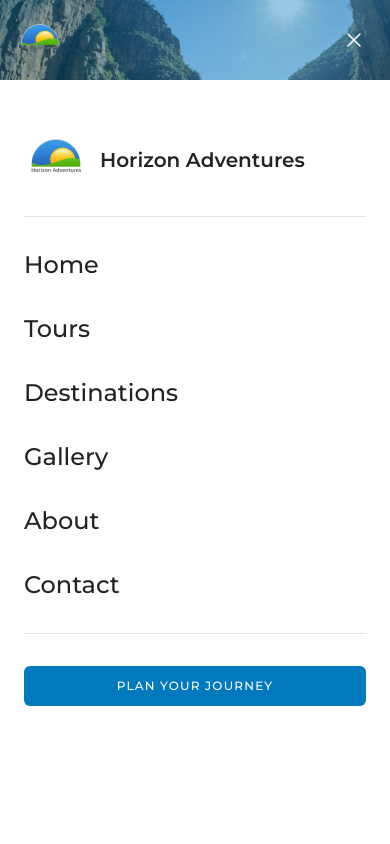
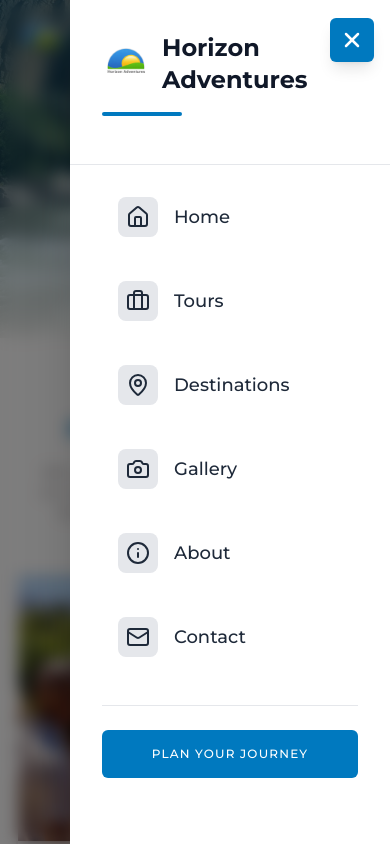
Before and after one commit to Lethabo-T-Molefe/horizon-adventures, a Next.js app: page /tours in a window 390 px wide. Both pictures are taken after a click on the button "Toggle menu". Shown: the top 844 px of the page. Built offline with nearby package versions, Linux system fonts and the light colour scheme.

Commit message:
Fixed navbar responsiveness issues on mobile devices

```diff
--- a/components/navbar.tsx
+++ b/components/navbar.tsx
@@ -1,14 +1,16 @@
 "use client"
 
 import { useState, useEffect } from "react";
-import { motion, AnimatePresence } from "framer-motion";
-import { Menu, X } from "lucide-react";
+import { motion, AnimatePresence, useMotionValue, useTransform } from "framer-motion";
+import { Menu, X, Home, MapPin, Camera, Info, Mail, Briefcase, ChevronLeft } from "lucide-react";
 import Image from "next/image";
 import Link from "next/link";
 
 const Navbar = () => {
   const [isScrolled, setIsScrolled] = useState(false);
   const [isMobileMenuOpen, setIsMobileMenuOpen] = useState(false);
+  const dragX = useMotionValue(0);
+  const dragOpacity = useTransform(dragX, [0, 200], [0, 1]);
 
   useEffect(() => {
     const handleScroll = () => {
@@ -19,13 +21,70 @@ const Navbar = () => {
   }, []);
 
   const navLinks = [
-    { label: "Home", href: "/" },
-    { label: "Tours", href: "/tours" },
-    { label: "Destinations", href: "/destinations" },
-    { label: "Gallery", href: "/gallery" },
-    { label: "About", href: "/about" },
-    { label: "Contact", href: "/contact" },
+    { label: "Home", href: "/", icon: Home },
+    { label: "Tours", href: "/tours", icon: Briefcase },
+    { label: "Destinations", href: "/destinations", icon: MapPin },
+    { label: "Gallery", href: "/gallery", icon: Camera },
+    { label: "About", href: "/about", icon: Info },
+    { label: "Contact", href: "/contact", icon: Mail },
   ];
+
+  const handleDragEnd = (event: any, info: any) => {
+    if (info.offset.x > 100) {
+      setIsMobileMenuOpen(false);
+    }
+    dragX.set(0);
+  };
+
+  const menuVariants = {
+    closed: {
+      x: '100%',
+      transition: {
+        type: 'spring' as const,
+        stiffness: 200,
+        damping: 30,
+        mass: 0.8,
+      },
+    },
+    open: {
+      x: 0,
+      transition: {
+        type: 'spring' as const,
+        stiffness: 200,
+        damping: 30,
+        mass: 0.8,
+      },
+    },
+  };
+
+  const itemVariants = {
+    closed: { x: 50, opacity: 0 },
+    open: (i: number) => ({
+      x: 0,
+      opacity: 1,
+      transition: {
+        delay: 0.1 + i * 0.08,
+        type: 'spring' as const,
+        stiffness: 250,
+        damping: 25,
+      },
+    }),
+  };
+
+  const overlayVariants = {
+    closed: {
+      opacity: 0,
+      transition: {
+        duration: 0.3,
+      },
+    },
+    open: {
+      opacity: 1,
+      transition: {
+        duration: 0.4,
+      },
+    },
+  };
 
   return (
     <motion.header
@@ -92,83 +151,157 @@ const Navbar = () => {
           </div>
 
           {/* Mobile Menu Button */}
-          <button
-            onClick={() => setIsMobileMenuOpen(!isMobileMenuOpen)}
-            className={`lg:hidden p-2 transition-colors duration-300 ${
-              isScrolled ? "text-foreground" : "text-white"
+          <motion.button
+            whileHover={{ scale: 1.1 }}
+            whileTap={{ scale: 0.95 }}
+            onClick={(e) => {
+              e.stopPropagation();
+              setIsMobileMenuOpen(!isMobileMenuOpen);
+            }}
+            className={`lg:hidden p-2.5 rounded-md transition-all duration-300 min-w-[44px] min-h-[44px] flex items-center justify-center shadow-lg relative z-[70] ${
+              isMobileMenuOpen
+                ? "bg-primary text-primary-foreground"
+                : "bg-white text-gray-900 hover:bg-gray-100"
             }`}
             aria-label="Toggle menu"
           >
-            {isMobileMenuOpen ? <X size={24} strokeWidth={1.5} /> : <Menu size={24} strokeWidth={1.5} />}
-          </button>
+            {isMobileMenuOpen ? (
+              <X size={24} strokeWidth={2.5} className="shrink-0" />
+            ) : (
+              <Menu size={24} strokeWidth={2.5} className="shrink-0" />
+            )}
+          </motion.button>
         </div>
       </nav>
 
-      {/* Mobile Menu - Full screen, minimal */}
+      {/* Overlay */}
       <AnimatePresence>
         {isMobileMenuOpen && (
           <motion.div
-            initial={{ opacity: 0 }}
-            animate={{ opacity: 1 }}
-            exit={{ opacity: 0 }}
-            transition={{ duration: 0.3 }}
-            className="lg:hidden fixed inset-0 top-20 bg-background z-40"
+            variants={overlayVariants}
+            initial="closed"
+            animate="open"
+            exit="closed"
+            onClick={(e) => {
+              e.stopPropagation();
+              setIsMobileMenuOpen(false);
+            }}
+            onTouchStart={(e) => {
+              e.stopPropagation();
+              setIsMobileMenuOpen(false);
+            }}
+            className="lg:hidden fixed inset-0 bg-black/50 backdrop-blur-sm z-[55] cursor-pointer"
+          />
+        )}
+      </AnimatePresence>
+
+      {/* Animated Side Menu */}
+      <motion.nav
+        variants={menuVariants}
+        initial="closed"
+        animate={isMobileMenuOpen ? 'open' : 'closed'}
+        drag="x"
+        dragConstraints={{ left: 0, right: 320 }}
+        dragElastic={0.2}
+        onDragEnd={handleDragEnd}
+        style={{ x: dragX }}
+        className="lg:hidden fixed top-0 right-0 h-screen w-80 bg-white z-[60] shadow-2xl"
+      >
+        {/* Drag Indicator */}
+        <motion.div
+          style={{ opacity: dragOpacity }}
+          className="absolute top-1/2 left-4 -translate-y-1/2 pointer-events-none"
         >
           <motion.div
-              initial={{ opacity: 0, y: 20 }}
+            animate={{ rotate: 180 }}
+          >
+            <ChevronLeft
+              size={32}
+              className="text-gray-400"
+            />
+          </motion.div>
+        </motion.div>
+
+        {/* Header - Fixed at top */}
+        <div className="sticky top-0 bg-white z-10 border-b border-gray-200 pb-4">
+          <motion.div
+            initial={{ opacity: 0, y: -20 }}
             animate={{ opacity: 1, y: 0 }}
-              exit={{ opacity: 0, y: 20 }}
-              transition={{ delay: 0.1 }}
-              className="container mx-auto px-6 py-12 flex flex-col gap-8"
+            transition={{ delay: 0.15, type: 'spring', stiffness: 200 }}
+            className="p-8 pt-8"
           >
-              {/* Mobile Logo */}
-              <div className="flex items-center gap-3 pb-6 border-b border-border">
+            <div className="flex items-center gap-3 mb-4">
               <Image
                 src="/images/image.png"
                 alt="Horizon Adventures"
-                  width={64}
-                  height={64}
-                  className="h-16 w-auto"
+                width={48}
+                height={48}
+                className="h-12 w-auto"
               />
-                <span className="text-xl font-semibold text-foreground">
+              <h2 className="text-2xl font-bold text-gray-900">
                 Horizon Adventures
-                </span>
+              </h2>
+            </div>
+            <motion.div
+              initial={{ width: 0 }}
+              animate={{ width: 80 }}
+              transition={{ delay: 0.3, duration: 0.6, ease: 'easeOut' }}
+              className="h-1 mt-2 rounded bg-primary"
+            />
+          </motion.div>
         </div>
 
-              {navLinks.map((link, index) => (
-                <motion.div
+        {/* Scrollable Content */}
+        <div className="p-8 pt-4 h-[calc(100vh-200px)] overflow-y-auto">
+          {/* Navigation Links */}
+          <ul className="space-y-3 mb-8">
+            {navLinks.map((link, i) => {
+              const IconComponent = link.icon;
+              return (
+                <motion.li
                   key={link.label}
-                  initial={{ opacity: 0, y: 20 }}
-                  animate={{ opacity: 1, y: 0 }}
-                  transition={{ delay: 0.1 + index * 0.05 }}
+                  custom={i}
+                  variants={itemVariants}
+                  initial="closed"
+                  animate={isMobileMenuOpen ? 'open' : 'closed'}
                 >
                   <Link
                     href={link.href}
                     onClick={() => setIsMobileMenuOpen(false)}
-                    className="text-display-md font-medium text-foreground hover:text-primary transition-colors"
+                    className="flex items-center space-x-4 p-4 rounded-lg transition-all hover:bg-gray-100 text-gray-800 group"
                   >
-                    {link.label}
+                    <motion.div
+                      whileHover={{ scale: 1.15, rotate: 8 }}
+                      whileTap={{ scale: 0.95 }}
+                      className="p-2 rounded-lg bg-gray-200 group-hover:bg-primary group-hover:text-white transition-all duration-300"
+                    >
+                      <IconComponent size={24} />
+                    </motion.div>
+                    <span className="text-lg font-medium">{link.label}</span>
                   </Link>
-                </motion.div>
-              ))}
+                </motion.li>
+              );
+            })}
+          </ul>
+
+          {/* CTA Button */}
           <motion.div
-                initial={{ opacity: 0 }}
-                animate={{ opacity: 1 }}
-                transition={{ delay: 0.4 }}
-                className="pt-8 border-t border-border"
+            initial={{ opacity: 0, y: 20 }}
+            animate={{ opacity: 1, y: 0 }}
+            transition={{ delay: 0.6, duration: 0.5 }}
+            className="pt-6 border-t border-gray-200"
           >
             <Link
               href="/contact"
               onClick={() => setIsMobileMenuOpen(false)}
-                  className="inline-block w-full sm:w-auto text-center text-caption font-medium uppercase tracking-[0.1em] px-6 sm:px-8 py-3 sm:py-4 bg-primary text-primary-foreground rounded-md hover:bg-primary/90 transition-colors"
+              className="block w-full text-center text-caption font-medium uppercase tracking-[0.1em] px-6 py-4 bg-primary text-primary-foreground rounded-md hover:bg-primary/90 transition-colors"
             >
               Plan Your Journey
             </Link>
           </motion.div>
-            </motion.div>
-          </motion.div>
-        )}
-      </AnimatePresence>
+
+        </div>
+      </motion.nav>
     </motion.header>
   );
 };
```
Lines whose indentation alone changed are shown as unchanged.
